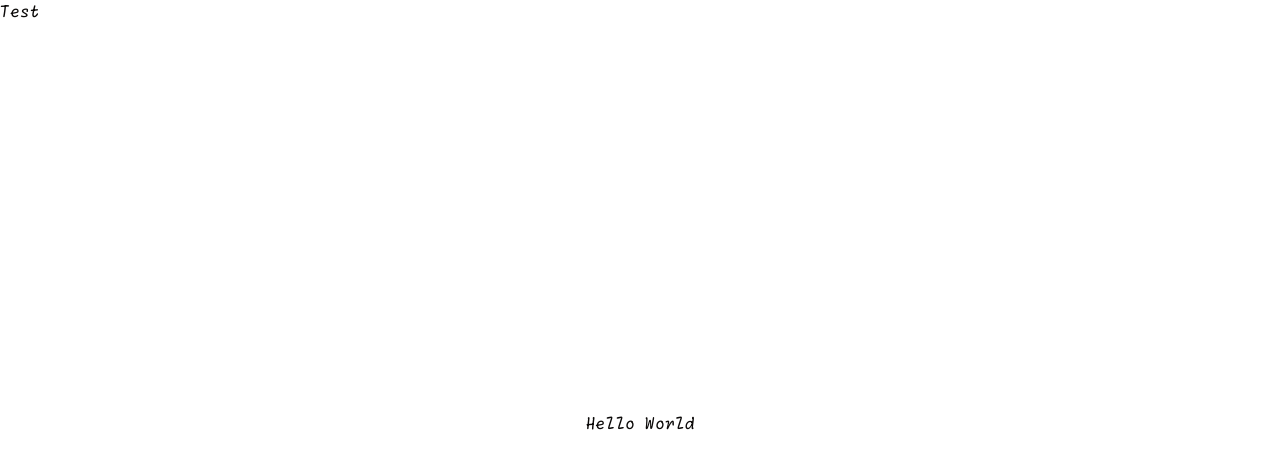
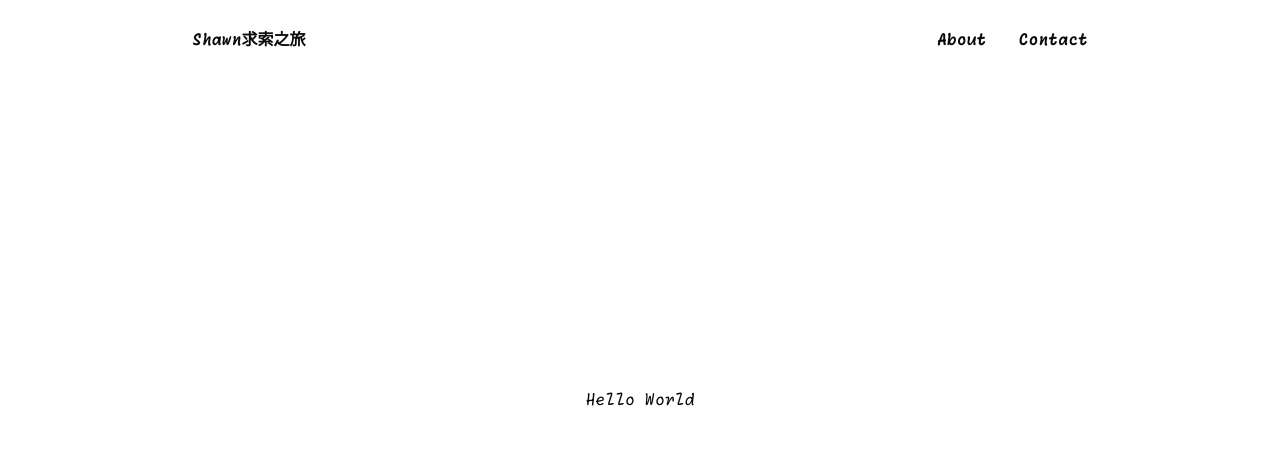
Before and after one commit to ShawBit/Blog, a Next.js app: page / in a window 1280 px wide. Shown: the top 468 px of the page. Built offline with nearby package versions, Linux system fonts and the light colour scheme.

Commit message:
feat: 更新导航栏组件以使用动态路由，通过引量类型定义增强代码结构；新增路由常量和类型定义文件。

```diff
--- a/src/components/Navbar.tsx
+++ b/src/components/Navbar.tsx
@@ -1,15 +1,20 @@
-const NavbarItem = ({
-  children,
-}: Readonly<{
-  children: React.ReactNode;
-}>) => {
-  return <div>{children}</div>;
-};
+import { routes } from "@/constants";
+import Link from "next/link";
 
 const Navbar = () => {
   return (
-    <div>
-      <NavbarItem>Test</NavbarItem>
+    <div className="w-full h-20 px-48 fixed z-50 flex items-center justify-between font-bold">
+      <Link href="/">Shawn求索之旅</Link>
+      <div>
+        <div className="flex gap-8">
+          {routes.length &&
+            routes.map((item) => (
+              <Link href={item.path} key={item.path} className="hover:border-b hover:border-border">
+                {item.title}
+              </Link>
+            ))}
+        </div>
+      </div>
     </div>
   );
 };
--- /dev/null
+++ b/src/constants/index.ts
@@ -0,0 +1,12 @@
+import type { Route } from "@/types";
+
+export const routes: Array<Route> = [
+  {
+    path: "/about",
+    title: "About",
+  },
+  {
+    path: "/contact",
+    title: "Contact",
+  },
+];
--- /dev/null
+++ b/src/types/index.ts
@@ -0,0 +1,4 @@
+export interface Route {
+  path: string;
+  title: string;
+}
```
